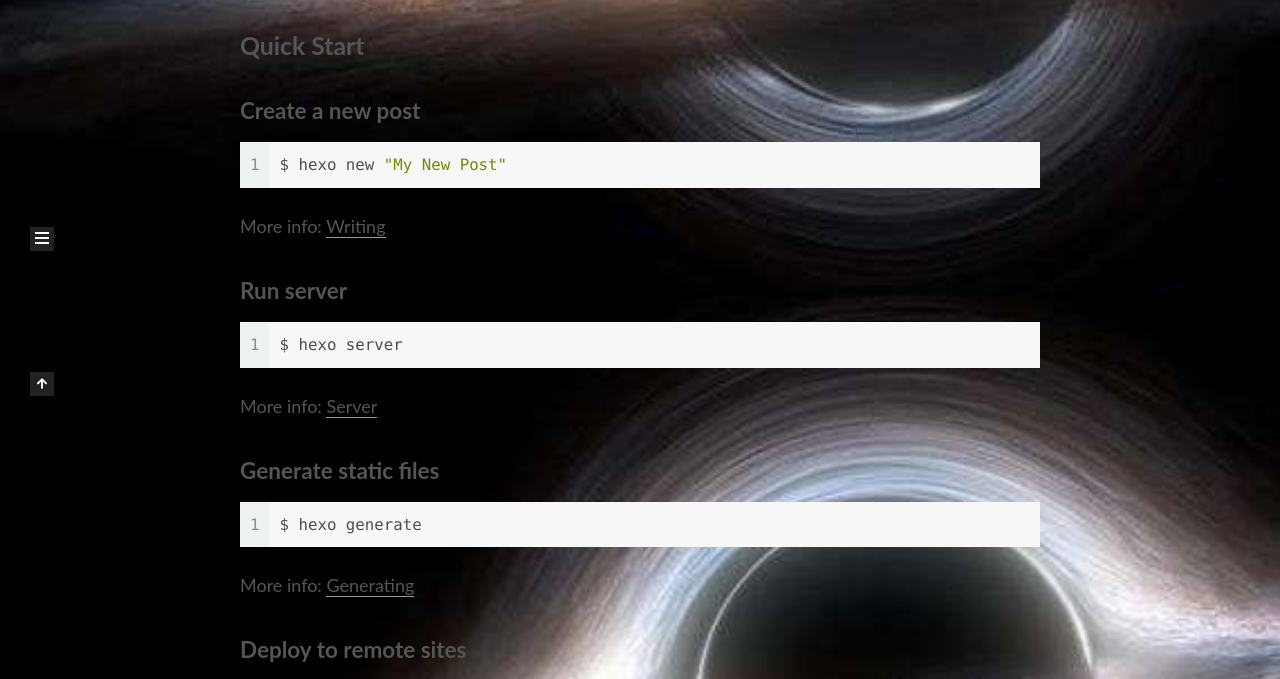
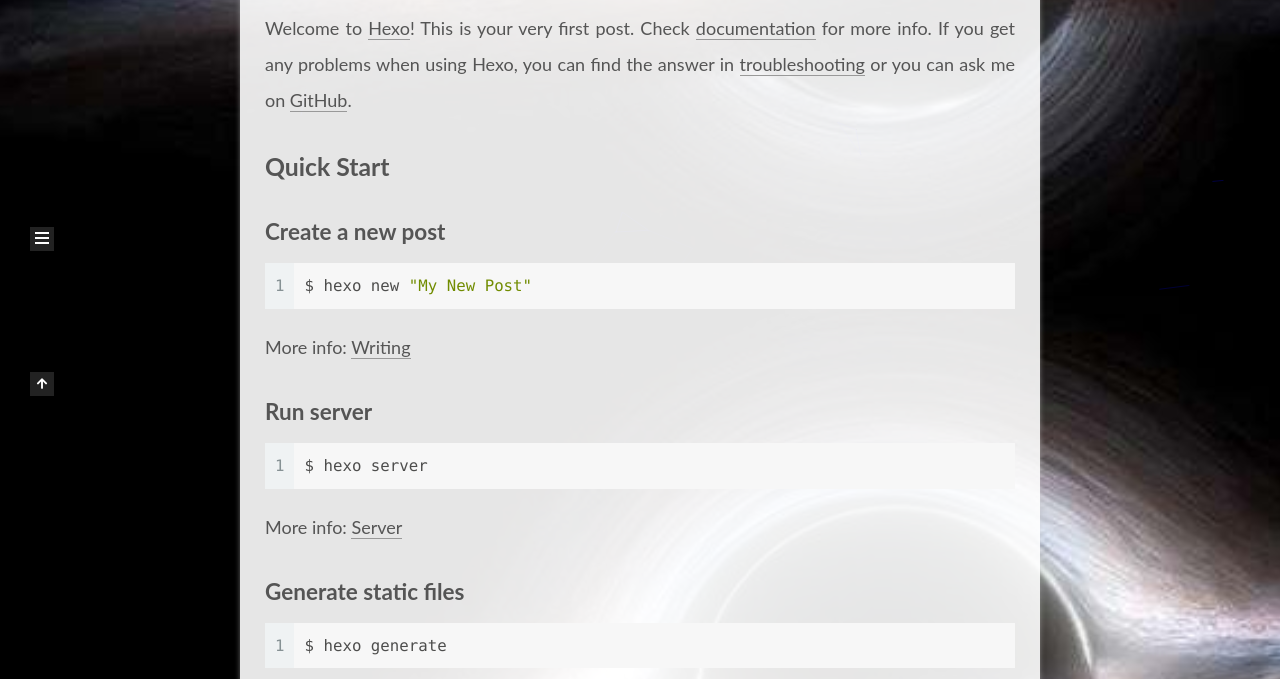
Before and after one commit to SleepyHero/SleepyHero.github.io, a plain HTML site: page index.html in a window 1280 px wide. Shown: the part 504-1183 px from the top of the page. Drawn offline with nearby package versions, Linux system fonts and the light colour scheme; files whose address does not match are found by name.

Commit message:
Site updated: 2021-08-15 18:39:15

```diff
--- a/css/main.css
+++ b/css/main.css
@@ -1168,7 +1168,7 @@ pre .javascript .function {
 }
 .links-of-author a::before,
 .links-of-author span.exturl::before {
-  background: #6affe3;
+  background: #fff;
   border-radius: 50%;
   content: ' ';
   display: inline-block;
@@ -1542,7 +1542,15 @@ pre .javascript .function {
   margin-top: 40px;
   text-align: center;
 }
-.use-motion .post-block,
+.use-motion .post-block {
+  opacity: 0;
+  margin-top: 60px;
+  margin-bottom: 60px;
+  padding: 25px;
+  background: rgba(255,255,255,0.9) none repeat scroll !important;
+  -webkit-box-shadow: 0 0 5px rgba(202,203,203,0.5);
+  -moz-box-shadow: 0 0 5px rgba(202,203,204,0.5);
+}
 .use-motion .pagination,
 .use-motion .comments {
   opacity: 0;
```
